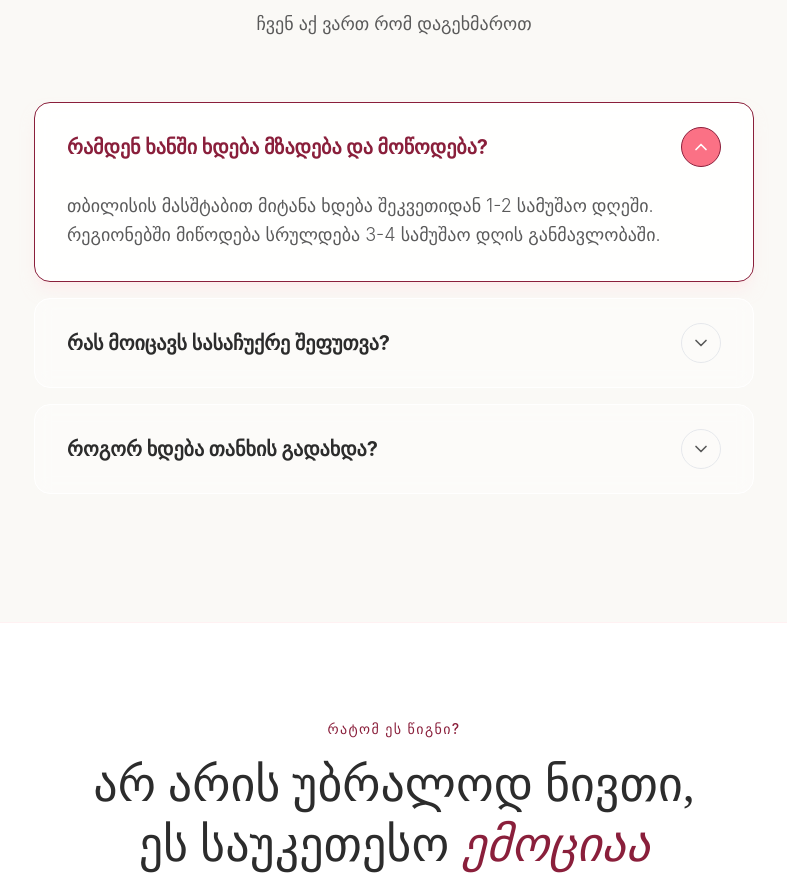
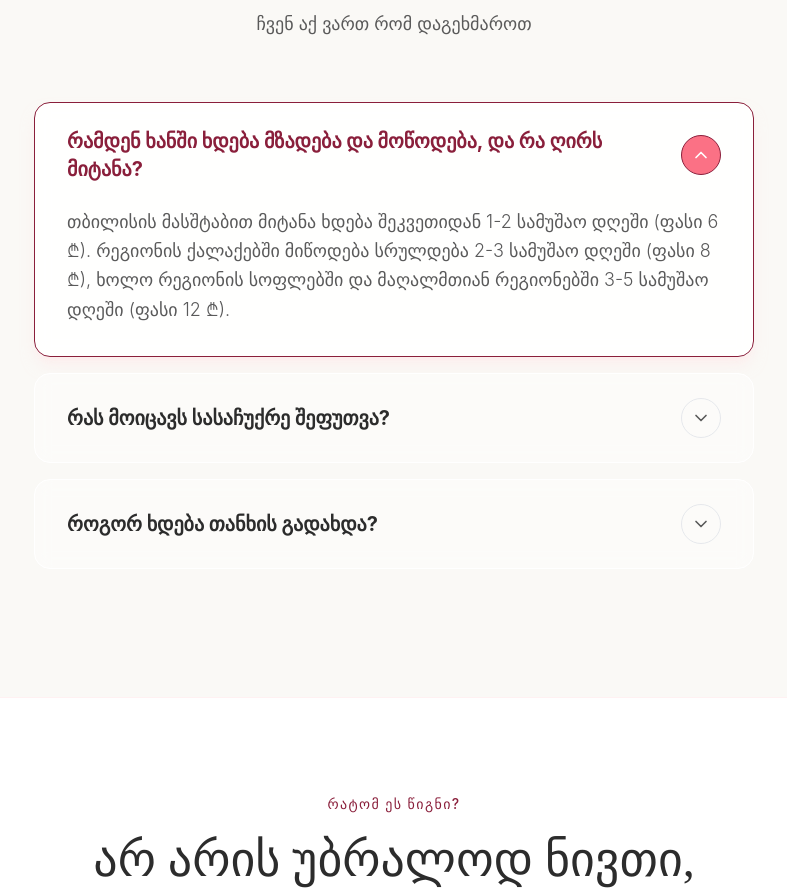
Before and after one commit to lovenestgeorgia/lovenest, a Next.js app: page / in a window 1280 px wide. Shown: the part 2605-3498 px from the top of the page, without its empty margins (246-1033 px from the left). Built offline with nearby package versions, Linux system fonts and the light colour scheme.

Commit message:
Update delivery pricing and remove '100% safe' text

```diff
--- a/src/app/faq/page.js
+++ b/src/app/faq/page.js
@@ -8,7 +8,7 @@ const FAQS = [
         category: "შეკვეთა და მოწოდება",
         qas: [
             { q: "რამდენ ხანში მზადდება შეკვეთა?", a: "შეკვეთის დამუშავებას და მომზადებას ჩვეულებრივ 1 სამუშაო დღე სჭირდება." },
-            { q: "რა ღირს მიტანის სერვისი?", a: "მიტანის სერვისი სრულიად უფასოა მთელი საქართველოს მასშტაბით." },
+            { q: "რა ღირს მიტანის სერვისი?", a: "თბილისის მასშტაბით მიტანის ფასი არის 6 ₾. რეგიონის ქალაქებში მიტანის ფასი არის 8 ₾. ხოლო რეგიონის სოფლებსა და მაღალმთიან რეგიონებში მიტანის ღირებულება შეადგენს 12 ₾-ს." },
             { q: "რამდენ დღეში ხდება მიწოდება?", a: "თბილისის მასშტაბით მიწოდება ხორციელდება მეორე სამუშაო დღეს, ხოლო რეგიონებში 2-3 სამუშაო დღეშ." }
         ]
     },
--- a/src/app/page.js
+++ b/src/app/page.js
@@ -70,8 +70,8 @@ const idealForData = [
 
 const faqs = [
   {
-    q: "რამდენ ხანში ხდება მზადება და მოწოდება?",
-    a: "თბილისის მასშტაბით მიტანა ხდება შეკვეთიდან 1-2 სამუშაო დღეში. რეგიონებში მიწოდება სრულდება 3-4 სამუშაო დღის განმავლობაში."
+    q: "რამდენ ხანში ხდება მზადება და მოწოდება, და რა ღირს მიტანა?",
+    a: "თბილისის მასშტაბით მიტანა ხდება შეკვეთიდან 1-2 სამუშაო დღეში (ფასი 6 ₾). რეგიონის ქალაქებში მიწოდება სრულდება 2-3 სამუშაო დღეში (ფასი 8 ₾), ხოლო რეგიონის სოფლებში და მაღალმთიან რეგიონებში 3-5 სამუშაო დღეში (ფასი 12 ₾)."
   },
   {
     q: "რას მოიცავს სასაჩუქრე შეფუთვა?",
--- a/src/app/preview/page.js
+++ b/src/app/preview/page.js
@@ -67,8 +67,8 @@ const idealForData = [
 
 const faqs = [
     {
-        q: "რამდენ ხანში ხდება მზადება და მოწოდება?",
-        a: "თბილისის მასშტაბით მიტანა ხდება შეკვეთიდან 1-2 სამუშაო დღეში. რეგიონებში მიწოდება სრულდება 3-4 სამუშაო დღის განმავლობაში."
+        q: "რამდენ ხანში ხდება მზადება და მოწოდება, და რა ღირს მიტანა?",
+        a: "თბილისის მასშტაბით მიტანა ხდება შეკვეთიდან 1-2 სამუშაო დღეში (ფასი 6 ₾). რეგიონის ქალაქებში მიწოდება სრულდება 2-3 სამუშაო დღეში (ფასი 8 ₾), ხოლო რეგიონის სოფლებში და მაღალმთიან რეგიონებში 3-5 სამუშაო დღეში (ფასი 12 ₾)."
     },
     {
         q: "რას მოიცავს სასაჩუქრე შეფუთვა?",
--- a/src/app/shop/[slug]/page.js
+++ b/src/app/shop/[slug]/page.js
@@ -416,10 +416,7 @@ export default function ProductPage({ params }) {
                                                     <span className="font-semibold text-text-dark bg-gray-50 px-3 py-1 rounded-md">3-5 სამუშაო დღე — 12 ₾</span>
                                                 </li>
                                             </ul>
-                                            <p className="mt-8 text-sm text-red-600 bg-red-50 p-4 rounded-xl border border-red-100 flex gap-3 text-center sm:text-left shadow-inner">
-                                                <CheckCircle size={20} className="shrink-0" />
-                                                სპეციალური აქცია: 70₾-ზე ზევით შენაძენზე მიტანა საქართველოს მასშტაბით სრულიად უფასოა!
-                                            </p>
+
                                         </div>
 
                                         <div className="bg-white p-8 sm:p-10 rounded-3xl border border-gray-100 shadow-lg flex flex-col justify-between">
--- a/src/components/Cart.js
+++ b/src/components/Cart.js
@@ -102,7 +102,7 @@ export function Cart() {
                                     <ArrowRight size={18} />
                                 </Link>
                                 <div className="text-center mt-3 text-xs text-text-mutted space-y-1">
-                                    <p>მიტანა საქართველოს მასშტაბით უფასოა.</p>
+                                    <p>მიწოდება ხდება საქართველოს მასშტაბით.</p>
                                     <p>გადახდა დაცულია Unipay სისტემით.</p>
                                 </div>
                             </div>
--- a/src/components/Checkout.js
+++ b/src/components/Checkout.js
@@ -236,7 +236,7 @@ export function Checkout() {
                                             🚚 ნაღდი ანგარიშსწორება კურიერთან (Cash on Delivery)
                                         </div>
                                         <div className="text-sm text-text-mutted mt-1">
-                                            შეკვეთა მიღებულია, თქვენ გადაიხდით თანხას ამანათის ჩაბარებისას კურიერთან. 100% უსაფრთხოა.
+                                            შეკვეთა მიღებულია, თქვენ გადაიხდით თანხას ამანათის ჩაბარებისას კურიერთან.
                                         </div>
                                     </div>
                                 </label>
```
